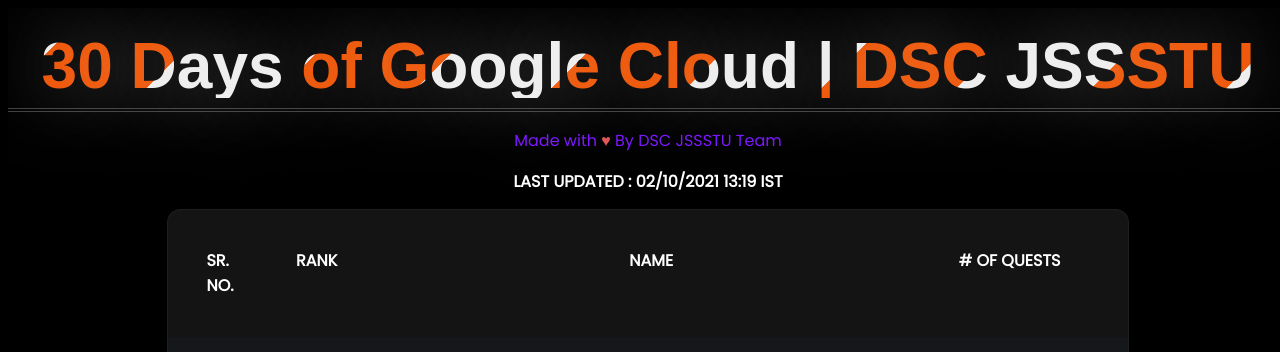
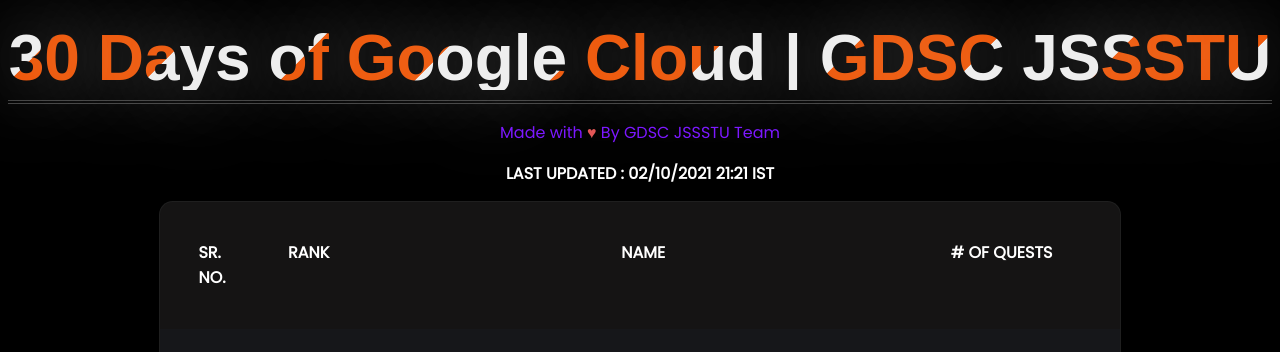
Before and after one commit to gdsc-jssstu/gcp-leaderboard, a Flask app: page / in a window 1280 px wide. Shown: the top 352 px of the page. Run offline with Flask 2, Linux system fonts and the light colour scheme; parts of the project's set-up code (start-up, migrations or seed data) failed here and were passed over.

Commit message:
minor changes

```diff
--- a/app.py
+++ b/app.py
@@ -3,4 +3,4 @@
 app = create_app()
 
 if __name__ == "__main__":
-    app.run()
+    app.run(debug=True)
--- a/gcpLeaderboard/__init__.py
+++ b/gcpLeaderboard/__init__.py
@@ -14,7 +14,7 @@
 
 
 sched = BackgroundScheduler(daemon=True)
-sched.add_job(fetchHelper, "interval", minutes=1)
+sched.add_job(fetchHelper, "interval", minutes=60)
 sched.start()
 
 # Shut down the scheduler when exiting the app
--- a/gcpLeaderboard/fetchDetails.py
+++ b/gcpLeaderboard/fetchDetails.py
@@ -59,17 +59,13 @@
     profile = soup.findAll("div", attrs={"class": "text--center"})[0]
     dp = profile.findAll("ql-avatar")[0]["src"]
     name = profile.h1.text
-    # print(name)
     tempdic["name"] = name.strip()
     tempdic["dp"] = dp
     quests = soup.findAll("div", attrs={"class": "profile-badge"})
-    # print(quests)
     for quest in quests:
         allquest = quest.findAll("span", attrs={"class": "ql-subhead-1"})[
             0
         ].text.strip()
-        # allquest = json.loads(quest.get("span"))["title"]
-        # print(allquest)
         if allquest in track1:
             track1completed.append(allquest)
         if allquest in track2:
--- a/gcpLeaderboard/static/css/index.css
+++ b/gcpLeaderboard/static/css/index.css
@@ -32,9 +32,9 @@
 }
 html,
 body {
-  width: 100%;
+  /* width: 100%; */
   height: 100%;
-  overflow-x: hidden;
+  /* overflow-x: hidden; */
   font-family: "Poppins", sans-serif;
 }
 
@@ -204,13 +204,15 @@
   }
 }
 
-.u-text--center, .u-text--right{
+.u-text--center,
+.u-text--right {
   font-weight: bold;
   text-transform: uppercase;
   text-align: center;
 }
 
-.u-text--left, .u-text--rank{
+.u-text--left,
+.u-text--rank {
   font-weight: bold;
   text-transform: uppercase;
 }
@@ -275,7 +277,7 @@
   padding-left: 1.6rem;
 }
 
-.c-media__content ol{
+.c-media__content ol {
   padding: 1.6rem;
 }
 
@@ -315,7 +317,7 @@
     padding-left: 0rem;
   }
   .c-avatar {
-    display:none;
+    display: none;
   }
 }
 
@@ -337,43 +339,43 @@
   border-radius: 0.4rem;
 }
 
-.c-kudos{
+.c-kudos {
   margin-top: 0.8rem;
 }
 
-.u-bg--yellow{
-  background-color: #FFD700;
+.u-bg--yellow {
+  background-color: #ffd700;
   color: #000000;
-  border-radius:50%;
+  border-radius: 50%;
 }
 
-.u-text--yellow{
-  color: #FFD700;
+.u-text--yellow {
+  color: #ffd700;
 }
 
-.u-bg--teal{
-  background-color: #A9A9A9;
+.u-bg--teal {
+  background-color: #a9a9a9;
   color: #000000;
-  border-radius:50%;
+  border-radius: 50%;
 }
 
-.u-text--teal{
-  color: #A9A9A9;
+.u-text--teal {
+  color: #a9a9a9;
 }
 
-.u-bg--orange{
+.u-bg--orange {
   background-color: #cd7f32;
-  border-radius:50%;
+  border-radius: 50%;
 }
 
-.u-text--orange{
+.u-text--orange {
   color: #cd7f32;
 }
 
-.bg-odd{
+.bg-odd {
   background-color: var(--darker);
 }
 
-.bg-even{
+.bg-even {
   background-color: var(--darkest);
 }
--- a/gcpLeaderboard/static/js/main.js
+++ b/gcpLeaderboard/static/js/main.js
@@ -1,17 +1,11 @@
 function getData() {
   var xh = new XMLHttpRequest();
   xh.open("GET", "./static/details.json", true);
-  //console.log(xh)
-  // xh.setRequestHeader("Access-Control-Allow-Origin","*")
   xh.setRequestHeader("Content-Type", "application/json");
-  // xh.responseType = 'json';
   xh.send();
-  console.log(xh)
   xh.onload = function () {
     if (this.status == 200) {
-      // console.log(this.responseText)
       var data = JSON.parse(this.responseText);
-      // console.log(xh.responseText)
       var rankset = new Set();
       data.forEach((member)=>
         {rankset.add(member.qcomplete_no);}
--- a/gcpLeaderboard/static/lastUpdated.txt
+++ b/gcpLeaderboard/static/lastUpdated.txt
@@ -1 +1 @@
-02/10/2021 13:19 IST
+02/10/2021 21:21 IST
--- a/gcpLeaderboard/templates/index.html
+++ b/gcpLeaderboard/templates/index.html
@@ -5,7 +5,7 @@
   <meta charset="UTF-8">
   <meta name="viewport" content="width=device-width, initial-scale=1.0">
   <meta http-equiv="X-UA-Compatible" content="ie=edge">
-  <title>DSC JSSSTU | GCP</title>
+  <title>GDSC JSSSTU | GCP</title>
   <link rel="shortcut icon" href="static/img/favicon.ico">
   <link rel="stylesheet" href="static/css/index.css">
   <link href="https://fonts.googleapis.com/css2?family=Poppins&display=swap" rel="stylesheet">
@@ -15,13 +15,13 @@
   <div class="ani-text">
     <p class="top-heading">
       <span>
-        30 Days of Google Cloud | DSC JSSSTU
+        30 Days of Google Cloud | GDSC JSSSTU
       </span>
     </p>
   </div>
   <div class="header-subtitle">
-    <a href="https://dsc.community.dev/jss-science-technology-university-mysuru/" rel="noopener" target="_blank"> Made
-      with <span style="color:#e25555"> ♥ </span> By DSC JSSSTU Team </a>
+    <a href="https://gdsc.community.dev/jss-science-technology-university-mysuru/" rel="noopener" target="_blank"> Made
+      with <span style="color:#e25555"> ♥ </span> By GDSC JSSSTU Team </a>
     <p class="u-text--right">Last updated : {{ lastUpdated }}</p>
 
   </div>
```
Also changed, not shown: gcpLeaderboard/static/details.json (+1 -1 lines).
